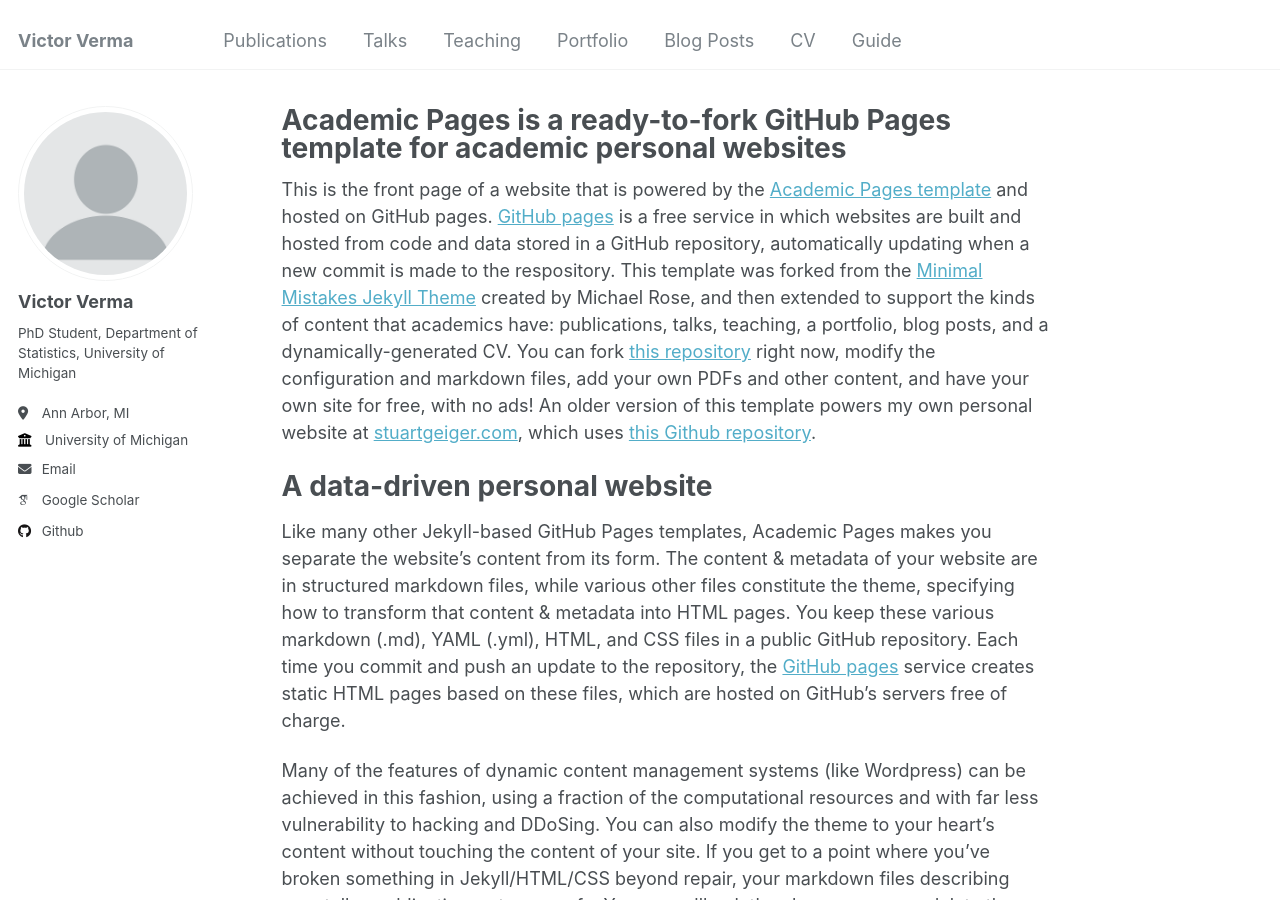
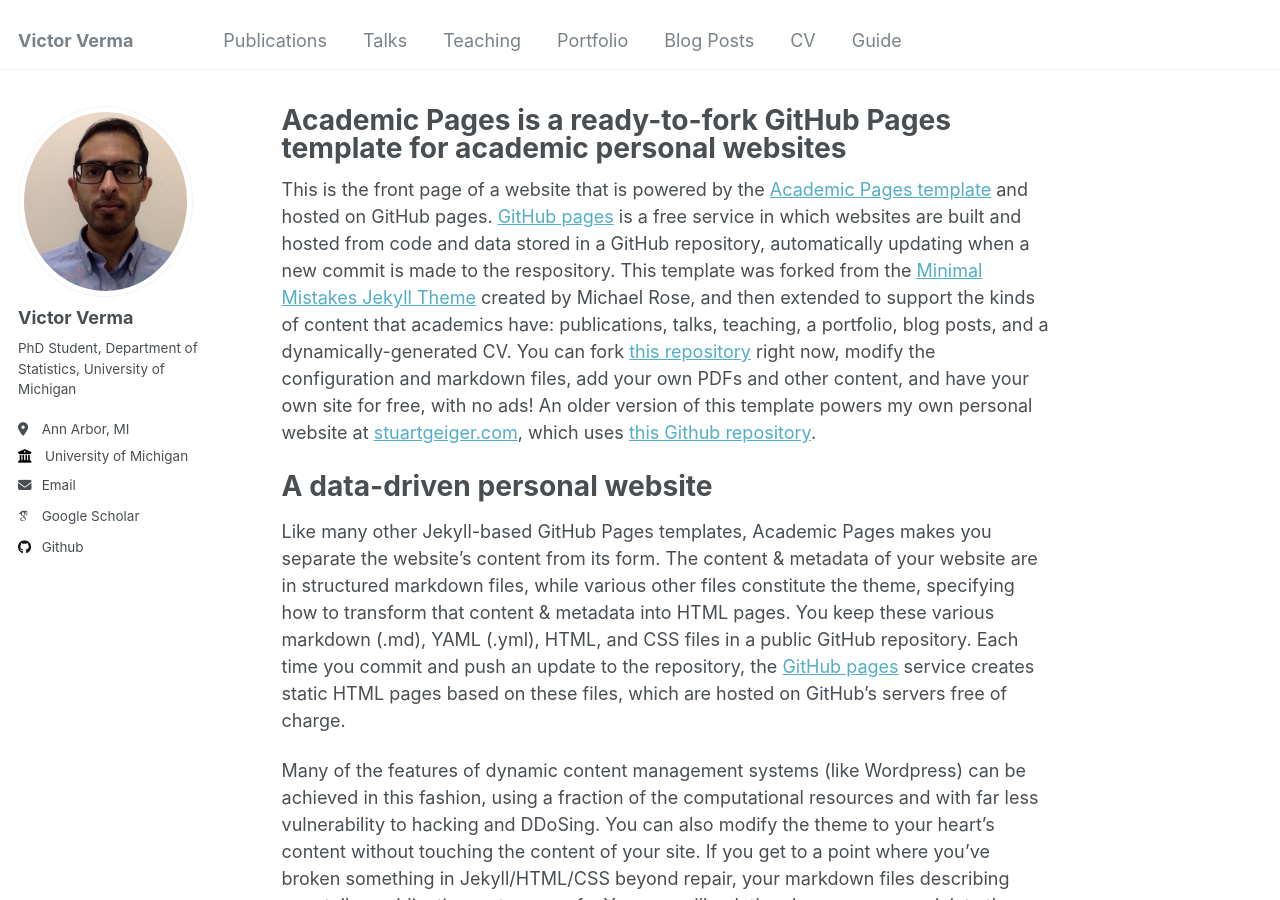
Before and after one commit to victorverma/victorverma.github.io, a Jekyll site: the page built from _pages/about.md, in a window 1280 px wide and 900 px high. Built offline with Jekyll 4.4.1, drawn with Linux system fonts in a browser that asks for light colours; some web fonts are replaced.

Commit message:
Use website photo

```diff
--- a/_config.yml
+++ b/_config.yml
@@ -21,7 +21,7 @@ repository               : "victorverma/victorverma.github.io"
 #               Additional customization can be done by editing /_includes/author-profile.html
 author:
   # Biographic information
-  avatar           : "profile.png"
+  avatar           : "website_photo.jpeg"
   name             : "Victor Verma"
   pronouns         : # example: "she/her"
   bio              : "PhD Student, Department of Statistics, University of Michigan"
```
